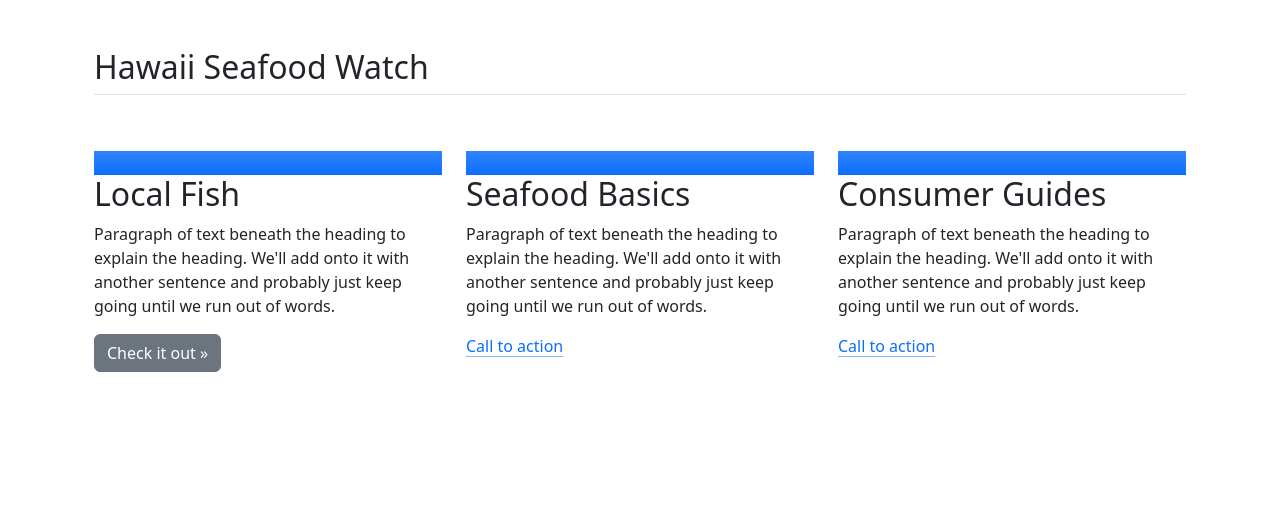
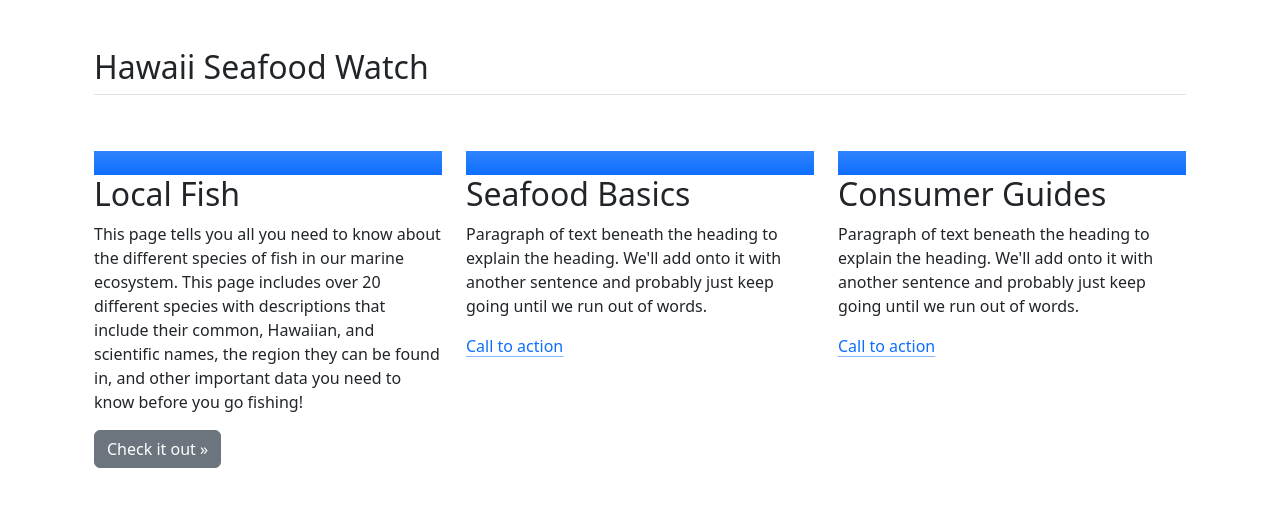
Before and after one commit to BrandonKoskie/cs401_fish_site, a Flask app: page / in a window 1280 px wide. Shown: the part 56-563 px from the top of the page. Run offline with Flask 3, Linux system fonts and the light colour scheme.

Commit message:
adding descriptions for home page cards

```diff
--- a/api/templates/home.html
+++ b/api/templates/home.html
@@ -30,7 +30,7 @@
           <svg class="bi" width="1em" height="1em"><use xlink:href="#collection"></use></svg>
         </div>
         <h2>Local Fish</h2>
-        <p>Paragraph of text beneath the heading to explain the heading. We'll add onto it with another sentence and probably just keep going until we run out of words.</p>
+        <p>This page tells you all you need to know about the different species of fish in our marine ecosystem. This page includes over 20 different species with descriptions that include their common, Hawaiian, and scientific names, the region they can be found in, and other important data you need to know before you go fishing!</p>
           <a class="btn btn-secondary" href="/fish" role="button">Check it out »</a>
       </div>
       <div class="feature col">
```
